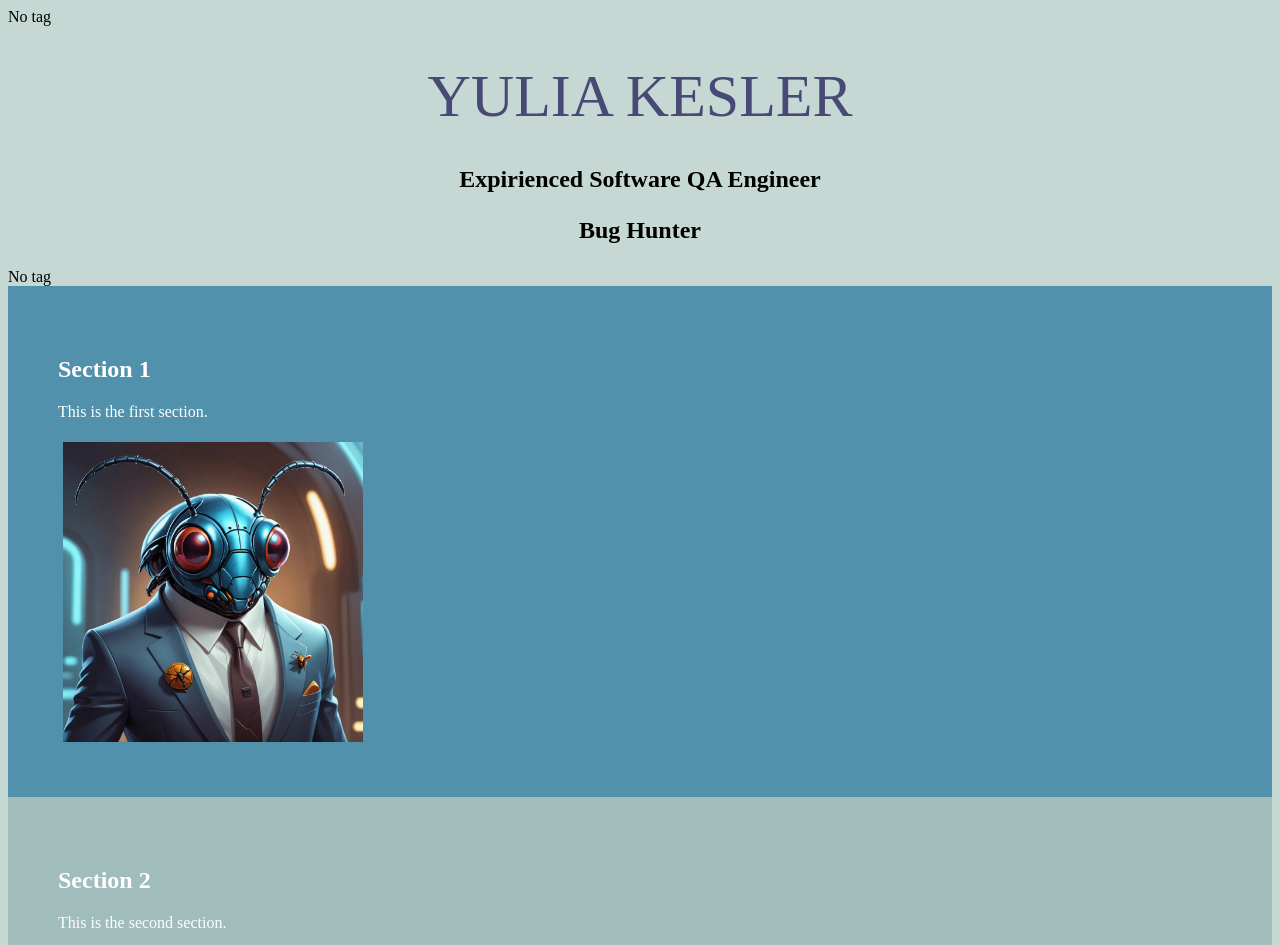
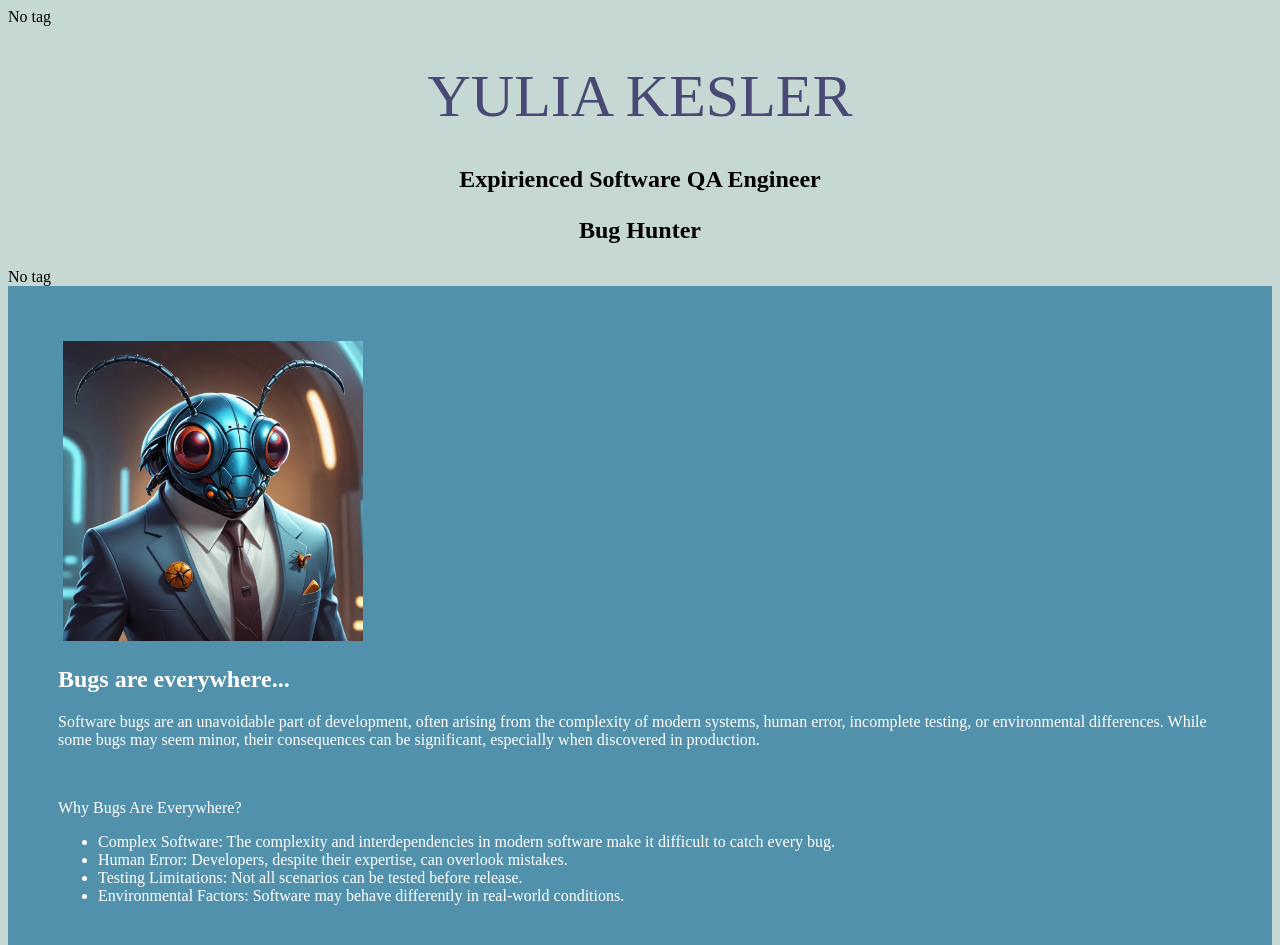
Before and after one commit to YuliaK-GH/personal_site, a plain HTML site: page index.html in a window 1280 px wide. Shown: the top 945 px of the page. Drawn offline with Linux system fonts and the light colour scheme.

Commit message:
Update index.html
Renew all site.

```diff
--- a/index.html
+++ b/index.html
@@ -3,13 +3,14 @@
 <head>
 	<link rel="stylesheet" type="text/css" href="personal_site_styles.css">
 	<title>
-	Yulia Kesler site
+	Yulia Kesler - The Bug Hunter
 	</title>
+	<link rel="icon" href="https://raw.githubusercontent.com/YuliaK-GH/personal_site/main/bug-64.jpg" type="image/png">
 </head>
 <body style="background-color:#c6d8d3">
 	No tag
 	<!--<h1 style="background-color:yellow;color:blue">This is my vacation to <u>Austria</u> </h1>-->
-	<h1>Yulia Kesler</h1>
+	<h1 style="text-align: center">Yulia Kesler</h1>
 	<h2 style="text-align: center">
 		<p>Expirienced Software QA Engineer</p>
 		<p>Bug Hunter</p>
@@ -17,21 +18,39 @@
 	No tag
 
 	<section id="section1">
-        <h2>Section 1</h2>
-        <p>This is the first section.</p>
-	<img src="https://raw.githubusercontent.com/YuliaK-GH/personal_site/main/bug.jpeg" />
-   	</section>
+	<div class="image-text-container">
+		<img src="https://raw.githubusercontent.com/YuliaK-GH/personal_site/main/bug.jpeg" />
+		<div class="text">
+        <h2>Bugs are everywhere...</h2>
+        <p>Software bugs are an unavoidable part of development, often arising from the complexity of modern systems,
+		   human error, incomplete testing, or environmental differences.
+	       While some bugs may seem minor, their consequences can be significant, especially when discovered in production.</p>
+		<br/>
+
+		<p>Why Bugs Are Everywhere?
+
+		<ul>
+			<li><a>Complex Software: The complexity and interdependencies in modern software make it difficult to catch every bug.</a></li>
+			<li><a>Human Error: Developers, despite their expertise, can overlook mistakes.</a></li>
+			<li><a>Testing Limitations: Not all scenarios can be tested before release.</a></li>
+			<li><a>Environmental Factors: Software may behave differently in real-world conditions.</a></li>
+		</ul>
+		</p>
+		</div>
+
+	</div>
+	</section>
 
         <section id="section2">
-        <h2>Section 2</h2>
+        <h2>On a mission</h2>
         <p>This is the second section.</p>
-	<img src="https://raw.githubusercontent.com/YuliaK-GH/personal_site/main/city.jpeg" />
+	<img src="https://raw.githubusercontent.com/YuliaK-GH/personal_site/main/woman.jpeg" />
         </section>
 
         <section id="section3">
-        <h2>Section 3</h2>
+        <h2>Bright future</h2>
         <p>This is the third section.</p>
-	<img src="https://raw.githubusercontent.com/YuliaK-GH/personal_site/main/woman.jpeg" />
+	<img src="https://raw.githubusercontent.com/YuliaK-GH/personal_site/main/city.jpeg" />
 		<body>
 			Text in 3rd section
 		</body>
```
